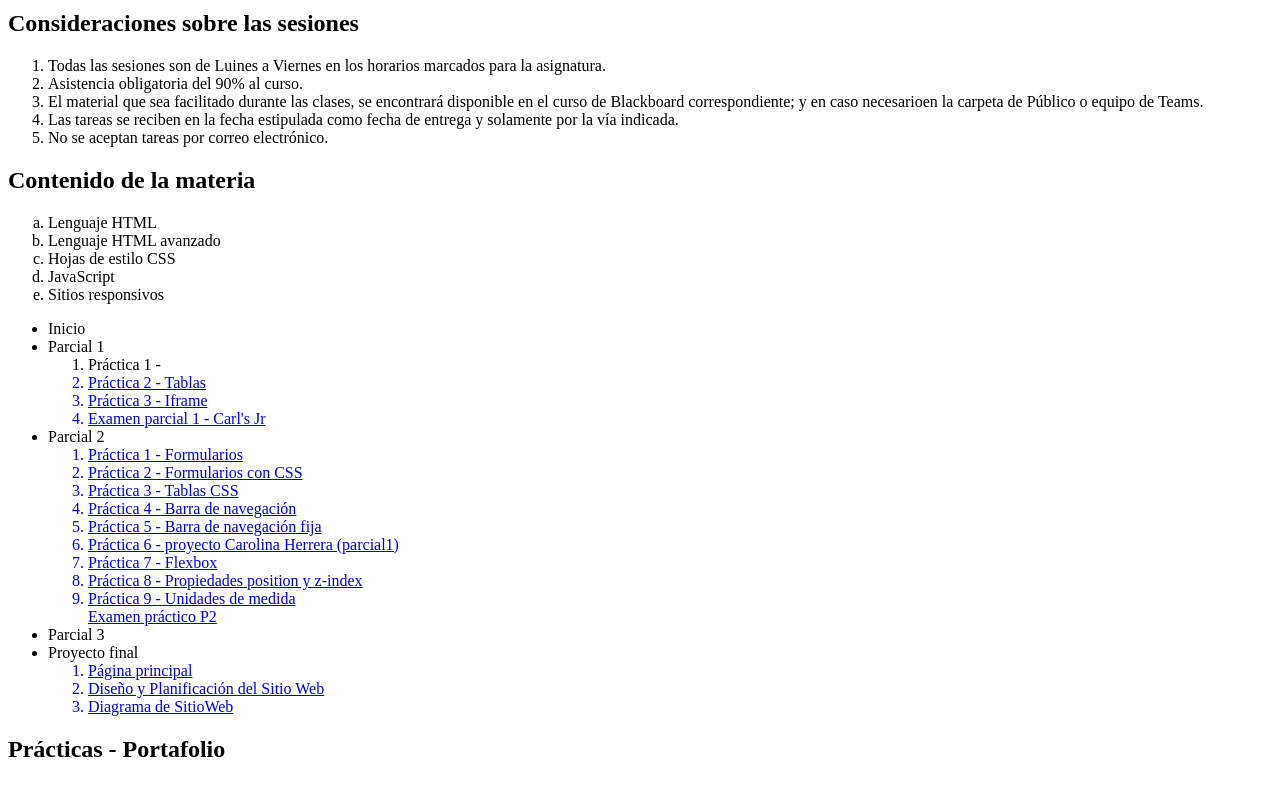
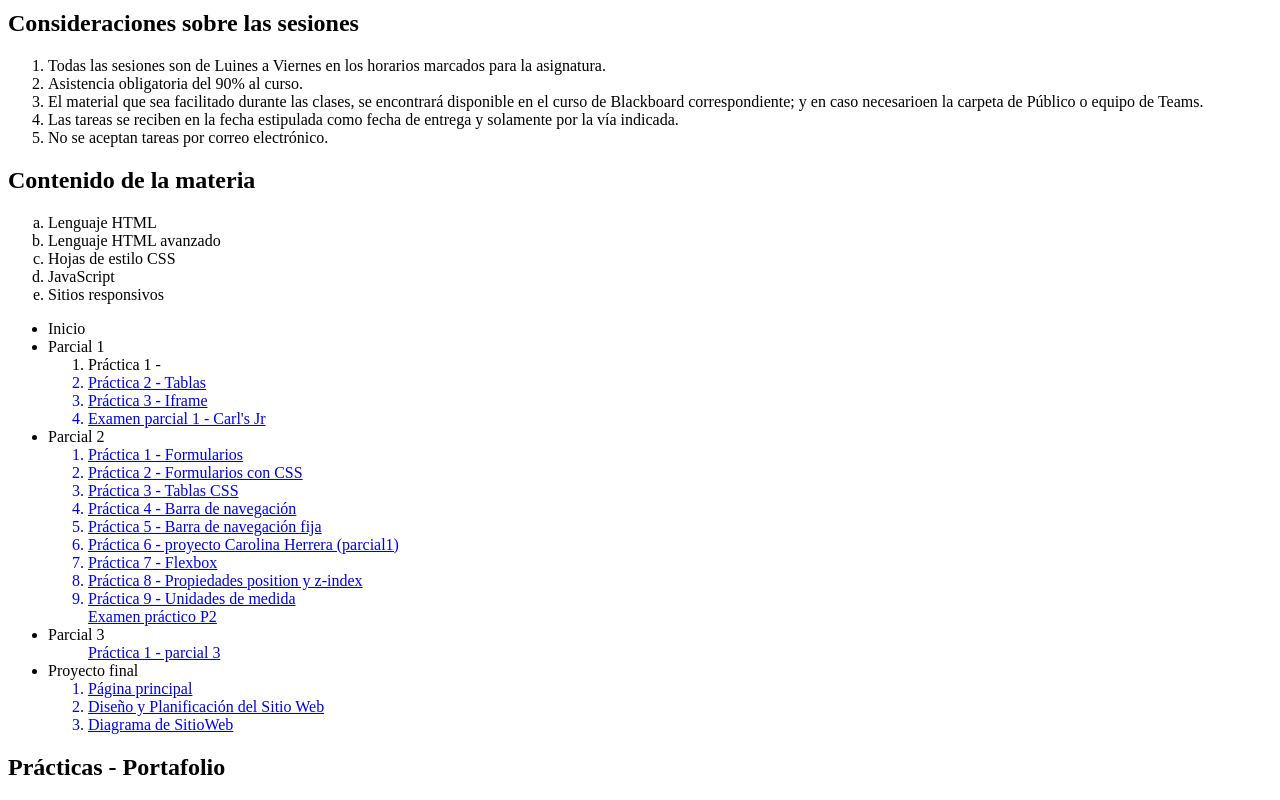
Before and after one commit to Sheccid06/portafolio, a plain HTML site: page index.html in a window 1280 px wide. Shown: the part 1635-2435 px from the top of the page. Drawn offline with Linux system fonts and the light colour scheme.

Commit message:
Update index.html

```diff
--- a/index.html
+++ b/index.html
@@ -140,6 +140,9 @@
 				<a href="examen_practico_segundo_parcial.html">Examen práctico P2</a>
 			</ol>
 		<li>Parcial 3</li>
+			<ol type="1">
+				<a href="practica1_parcial3">Práctica 1 - parcial 3</a>
+			</ol>
 		<li>Proyecto final</li>
 			<ol>
 				<a href="index1.html"><li>Página principal</li></a>
```
